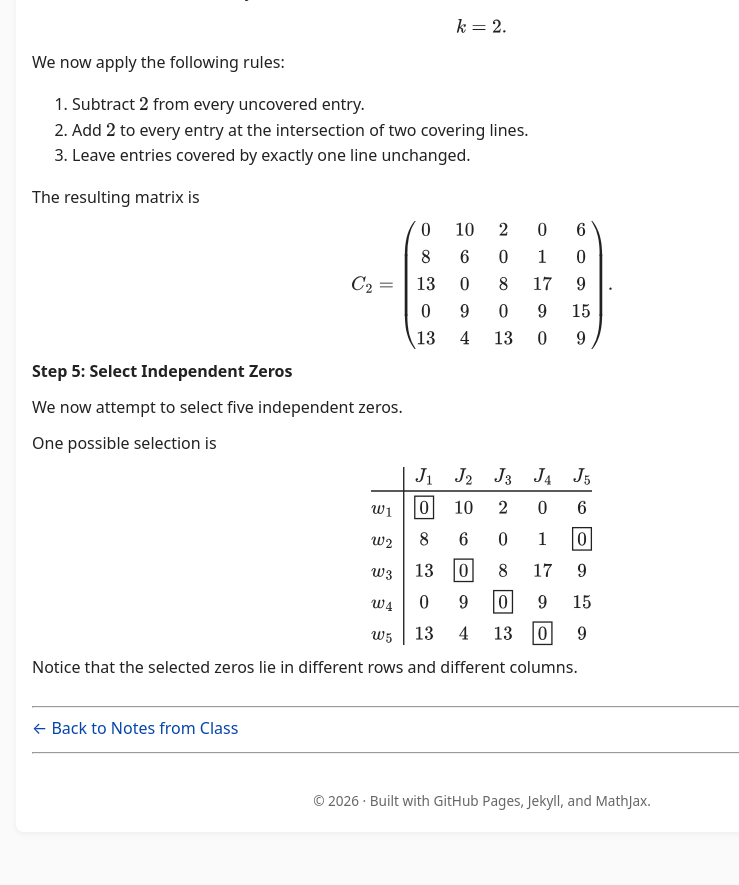
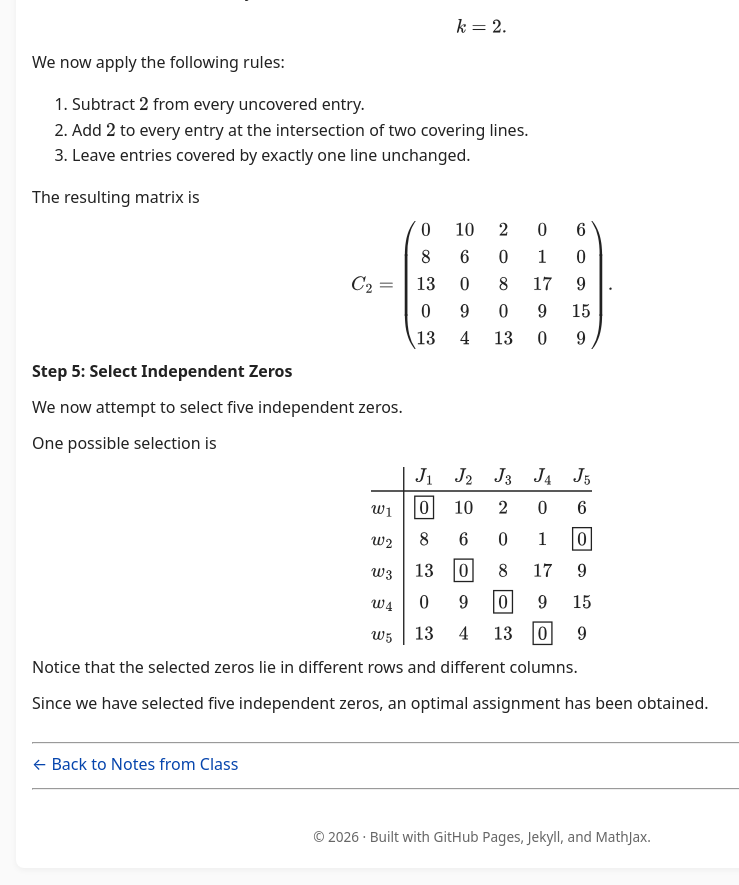
Before and after one commit to SaleemKamaludin/SaleemKamaludin.github.io, a Jekyll site: the page built from courses/math-2276/notes-from-class/supplementary-lecture-6/index.md, in a window 1280 px wide and 900 px high, scrolled down 8201 px. Shown: the top 885 px of the window, without its empty margins (158-897 px from the left). Built offline with Jekyll 4.4.1, drawn with Linux system fonts in a browser that asks for light colours; before the commit the page ends 9065 px from its top, so only the background shows below that.

Commit message:
Conclude Step 5 optimal assignment in Example 1.3

```diff
--- a/courses/math-2276/notes-from-class/supplementary-lecture-6/index.md
+++ b/courses/math-2276/notes-from-class/supplementary-lecture-6/index.md
@@ -1346,6 +1346,15 @@ w_5 & 13 & 4 & 13 & \boxed{0} & 9
       </p>
 
     </div>
+
+    <div id="example-hungarian-five-by-five-step-5-optimal-conclusion">
+
+      <p>
+        Since we have selected five independent zeros,
+        an optimal assignment has been obtained.
+      </p>
+
+    </div>
 </div>
 </div>
 
```
